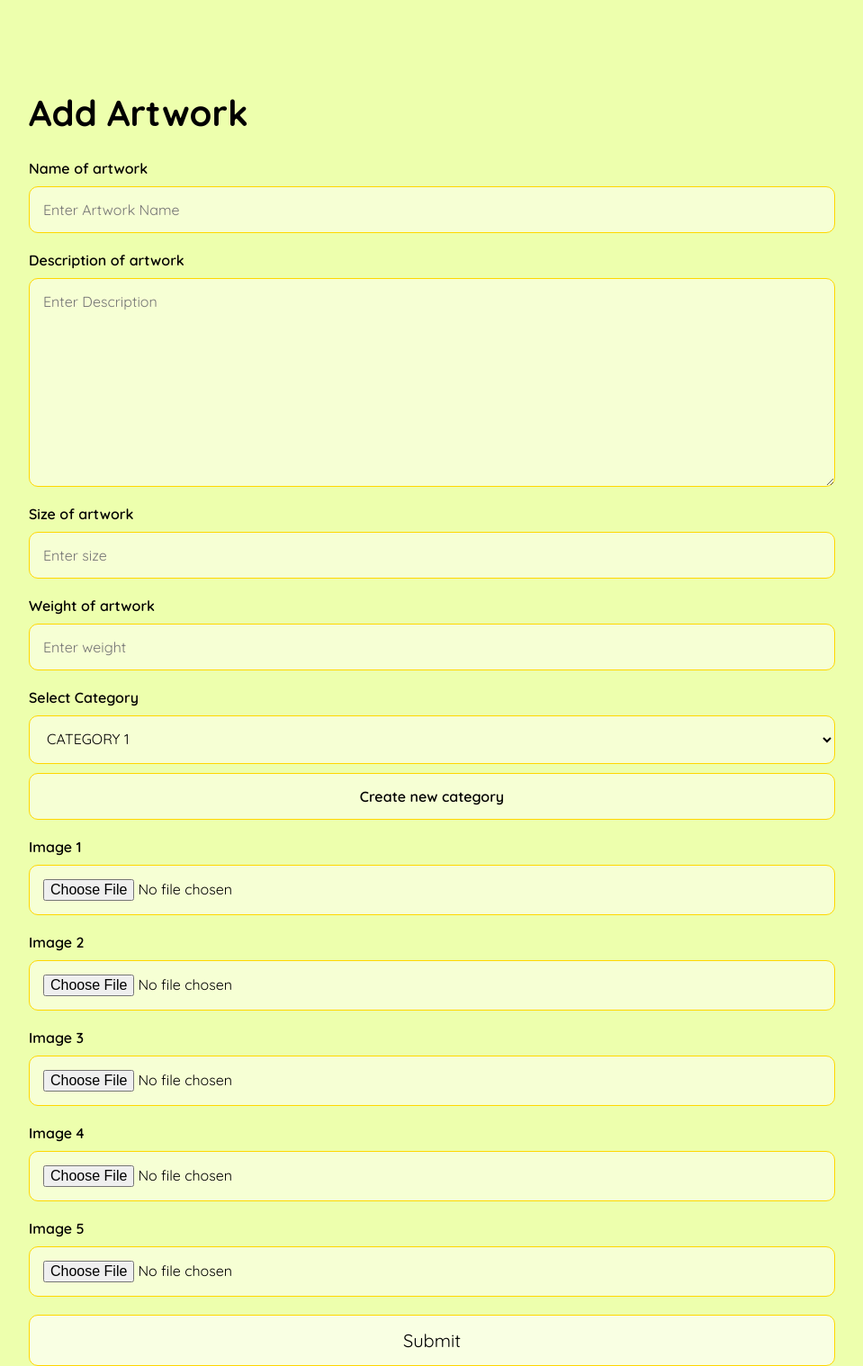
After one commit to Bhavarth005/ShreeKrishnaArt, a PHP site: page /admin-panel/insert-data/index.php in a window 1280 px wide. The commit adds this page. Shown: the whole page at 90% size, without its empty margins (160-1119 px from the left). Run offline with PHP 8.4, Linux system fonts and the light colour scheme; data comes from the database, SQL or seed files in the repository.

Commit message:
Added css on insert-data page

```diff
--- /dev/null
+++ b/admin-panel/insert-data/index.php
@@ -0,0 +1,87 @@
+<!DOCTYPE html>
+<html lang="en">
+<head>
+    <meta charset="UTF-8">
+    <meta http-equiv="X-UA-Compatible" content="IE=edge">
+    <meta name="viewport" content="width=device-width, initial-scale=1.0">
+    <title>Shree Krishna Art</title>
+    <link rel="stylesheet" href="../../css/base.css">
+    <link rel="stylesheet" href="../../css/nav.css">
+    <link rel="stylesheet" href="../../css/footer.css">
+    <link rel="stylesheet" href="../../css/insert.css">
+    <script src="../../js/nav.js"></script>
+</head>
+<body>
+    <?php
+        // Reading nav html from a common file
+        // The active class will be added later with JS
+        $nav_file = fopen("../../nav.code", "r");
+        $nav_data = str_replace("../", "../../", fread($nav_file, filesize("../../nav.code")));
+        // $nav_data = str_replace("./", "../", $nav_data);
+
+        echo $nav_data;
+    ?>
+
+    <div class="container">
+        <h1>Add Artwork</h1>
+        <form action="upload_artwork.php" method="POST" enctype="multipart/form-data">
+            <div class="field">
+                <p>Name of artwork</p>
+                <input type="text" name="artwork_name" placeholder="Enter Artwork Name" required>
+            </div>
+            <div class="field">
+                <p>Description of artwork</p>
+                <textarea name="desc" placeholder="Enter Description" cols="50" rows="10" required></textarea>
+            </div>
+            <div class="field">
+                <p>Size of artwork</p>
+                <input type="text" name="size" placeholder="Enter size" required>
+            </div>
+            <div class="field">
+                <p>Weight of artwork</p>
+                <input type="text" name="weight" placeholder="Enter weight" required>
+            </div>
+            <div class="field">
+                <p>Select Category</p>
+                <select name="category">
+                        <?php
+                        include ("../../globals.php");
+                        $result = mysqli_query($con, "SELECT * FROM $category_master");
+                        for($i = 0; $i < mysqli_num_rows($result); $i++)
+                        {
+                            $row = mysqli_fetch_assoc($result);
+                            echo "
+                                <option value=".$row["category_id"].">".$row["category_name"]."</option>";
+                        }
+                        ?>
+                </select>
+                <button onclick="add_category()">Create new category</button>
+            </div>
+            <div class="field"><p>Image 1</p><input type="file" name="img_1" required></div>
+            <div class="field"><p>Image 2</p><input type="file" name="img_2"></div>
+            <div class="field"><p>Image 3</p><input type="file" name="img_3"></div>
+            <div class="field"><p>Image 4</p><input type="file" name="img_4"></div>
+            <div class="field"><p>Image 5</p><input type="file" name="img_5"></div>
+            <input type="submit" name="sb">
+        </form>
+
+    </div>
+
+    <script>
+        function add_category(){
+            let cat_name = prompt("Enter new category name");
+            if(cat_name && cat_name.length > 0){
+                window.location.href = `new-category.php?category-name=${cat_name}`;
+            }
+        }
+    </script>
+    <?php
+    // Reading footer html from a common file
+    // The active class will be added later with JS
+    $footer_file = fopen("../../footer.code", "r");
+    $footer_data = str_replace("../", "../../", fread($footer_file, filesize("../../footer.code")));
+
+    echo $footer_data;
+    ?>
+</body>
+</html>
--- a/admin-panel/upload_artwork.php
+++ b/admin-panel/insert-data/upload_artwork.php
@@ -40,8 +40,6 @@
             $img_5 = $con->real_escape_string($img_5);
 
         }
-
-    // ... Repeat for img_3, img_4, img_5
 
         // Inserting artwork data with prepared statement
         $sql = "INSERT INTO $artworks(`artwork_name`, `desc`, `size`, `weight`, `category_id`, `image_1`, `image_2`,`image_3`, `image_4`, `image_5`) VALUES ('$artwork_name', '$desc', '$size', '$weight', $category, '$img_1', '$img_2', '$img_3', '$img_4', '$img_5')";
--- a/css/insert.css
+++ b/css/insert.css
@@ -0,0 +1,62 @@
+.container{
+    margin-top: 100px;
+    width: 70%;
+    margin-left: 15%;
+}
+
+.container h1{
+    font-size: 40px;
+}
+
+.container form{
+    display: flex;
+    flex-direction: column;
+    gap: 20px;
+}
+
+.container form .field{
+    display: flex;
+    flex-direction: column;
+    gap: 10px;
+}
+
+.container form .field p{
+    padding: 0;
+    margin: 0;
+    font-weight: 600;
+}
+
+.container form .field textarea{
+    resize: vertical;
+}
+
+.container form select,
+.container form .field button,
+.container form .field input,
+.container form .field textarea{
+    padding: 15px;
+    font: inherit;
+    outline: none;
+    border: 1px solid gold;
+    border-radius: 10px;
+    background: #fff7;
+}
+
+.container form .field button{
+    font-weight: 600;
+}
+
+.container form .field input:focus,
+.container form .field textarea:focus{
+    background: #fffb;
+}
+
+input[type="submit"]{
+    padding: 15px;
+    border-radius: 10px;
+    font: inherit;
+    outline: none;
+    border: 1px solid gold;
+    font-size: 20px;
+    background: #fffa;
+}
```
Also changed, not shown: admin-panel/index.php (deleted, +0 -57 lines), admin-panel/insert-data/new-category.php (added, +16 -0 lines). Lines whose indentation alone changed are shown as unchanged.
